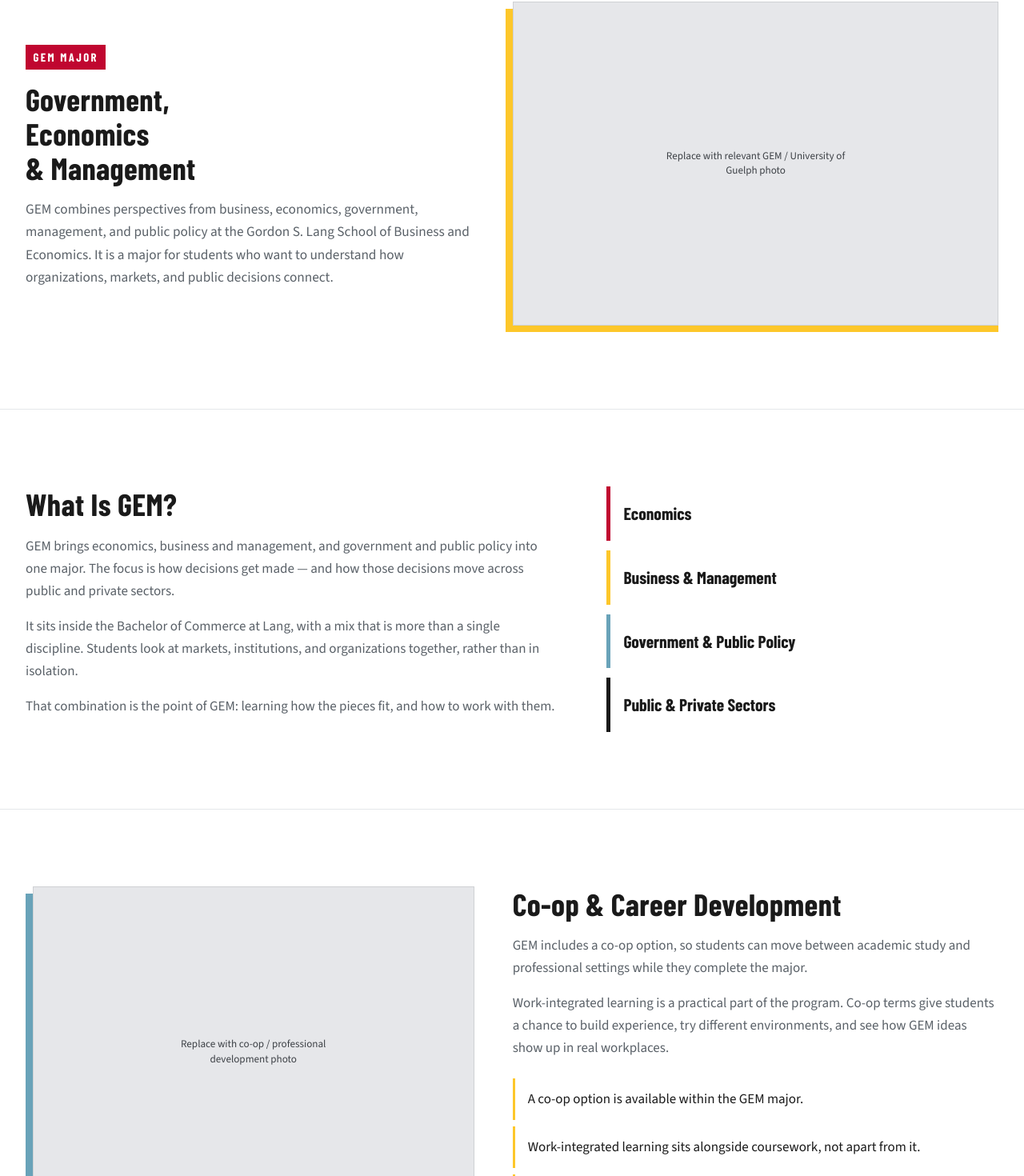
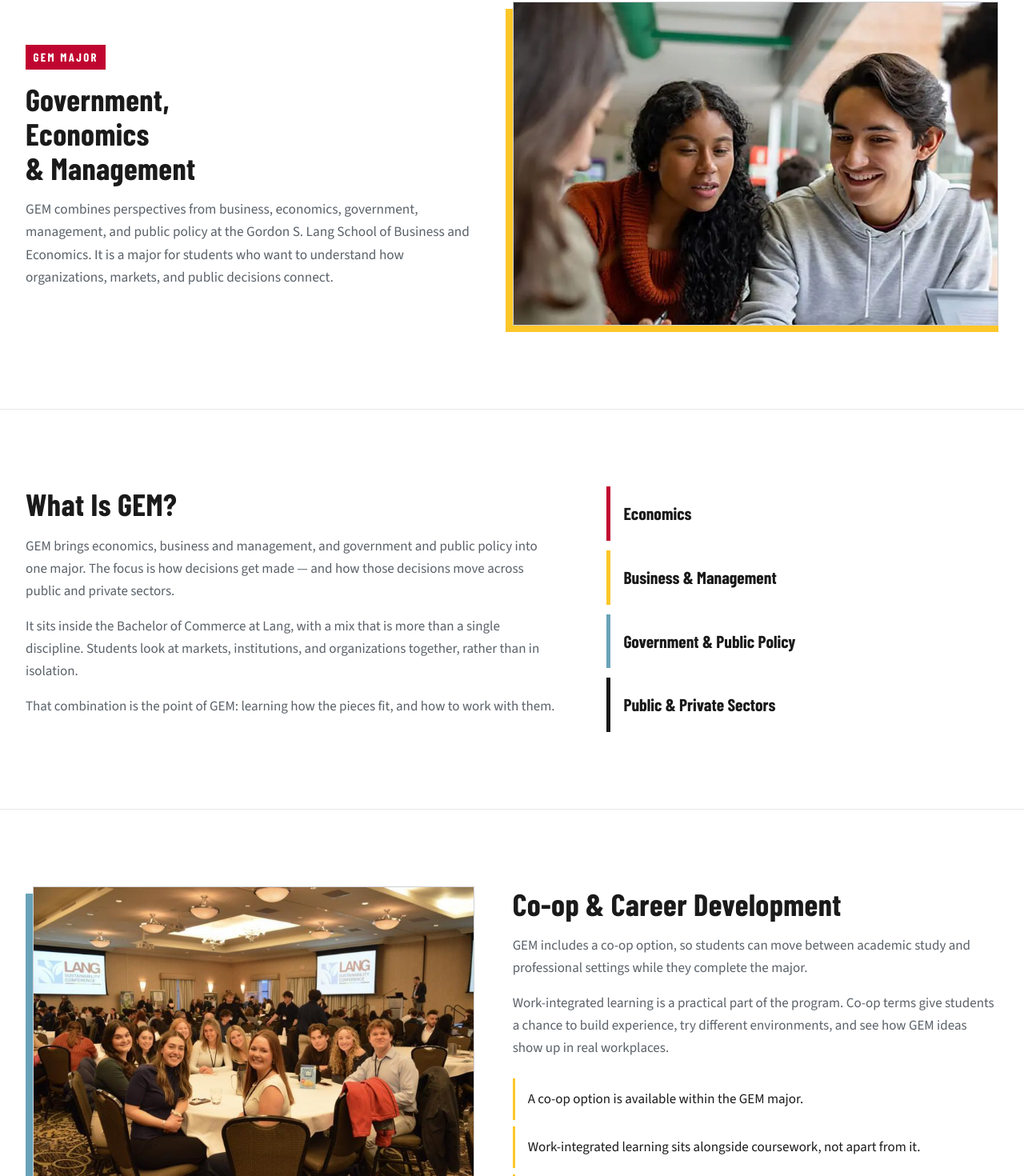
Before and after one commit to koenkirschner21-oss/gema-website, a React (Vite) app: page /gem-major in a window 1280 px wide. Shown: the part 171-1641 px from the top of the page at 80% size. Built offline with nearby package versions, Linux system fonts and the light colour scheme.

Commit message:
Update gemMedia with relevant images and labels

```diff
--- a/src/data/gemMajor.ts
+++ b/src/data/gemMajor.ts
@@ -3,16 +3,14 @@ export const gemOfficialProgramUrl =
 
 export const gemMedia = {
   hero: {
-    // Replace with relevant GEM / University of Guelph photo
-    src: null as string | null,
-    label: 'Replace with relevant GEM / University of Guelph photo',
+    src: '/gem-major-hero.webp',
+    label: 'GEM major students',
     alt: 'GEM students at the University of Guelph',
   },
   coop: {
-    // Replace with co-op / professional development photo
-    src: null as string | null,
-    label: 'Replace with co-op / professional development photo',
-    alt: 'GEM co-op and professional development',
+    src: '/gem-major-coop.jpg',
+    label: 'GEM co-op and professional development',
+    alt: 'Students participating in a Lang conference or professional development event',
   },
 }
 
```
